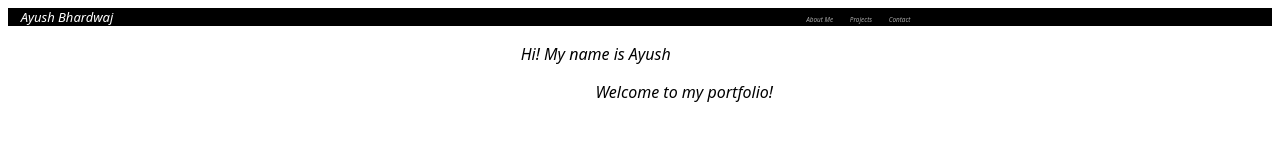
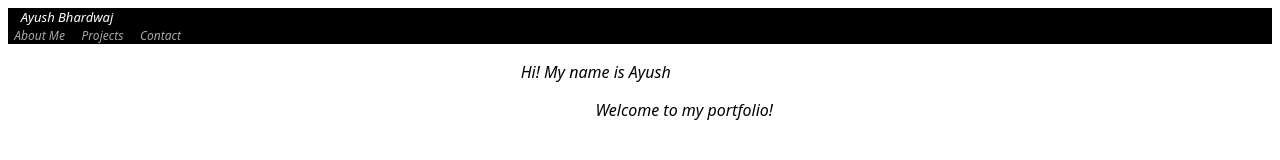
Before and after one commit to A-coder001/Portfolio, a plain HTML site: page index.html in a window 1280 px wide. Drawn offline with Linux system fonts and the light colour scheme.

Commit message:
Update style.css

```diff
--- a/style.css
+++ b/style.css
@@ -8,7 +8,7 @@
 }
 #name{
     color: rgb(255, 255, 255);
-    padding-right: 54% ;
+    padding-right: 90% ;
     padding-left: 1% ;
     font-size:50%;
     text-align:center;
@@ -21,7 +21,7 @@
 /*     display: flex;
     justify-content: end;
     justify-items:baseline; */
-    font-size:40%;
+    font-size:75%;
 /*     font-size:x-small;  */
     padding: 0.5%;
     color: rgb(168, 168, 168) ;
```
